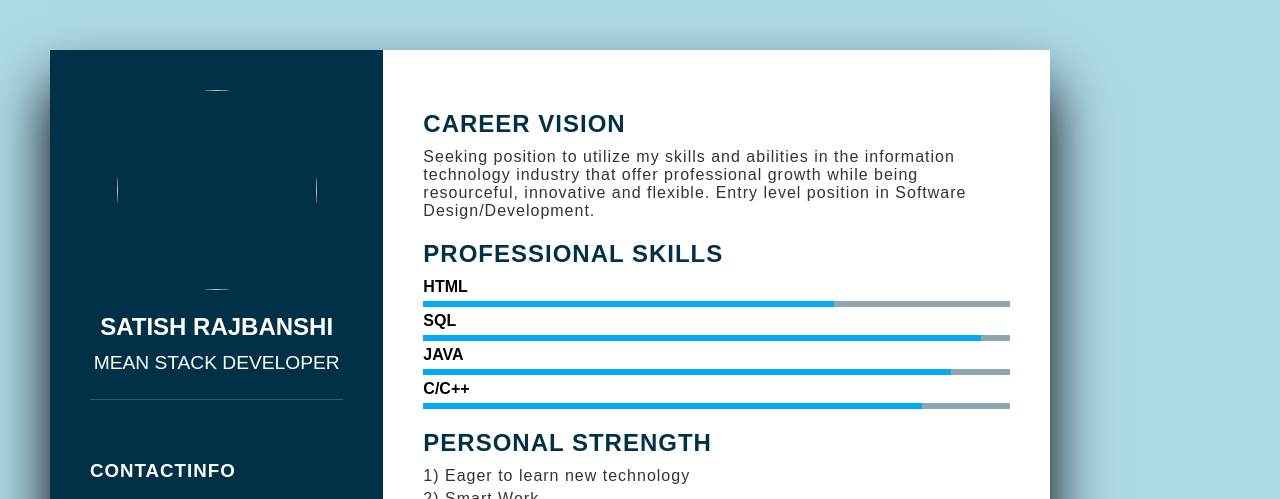
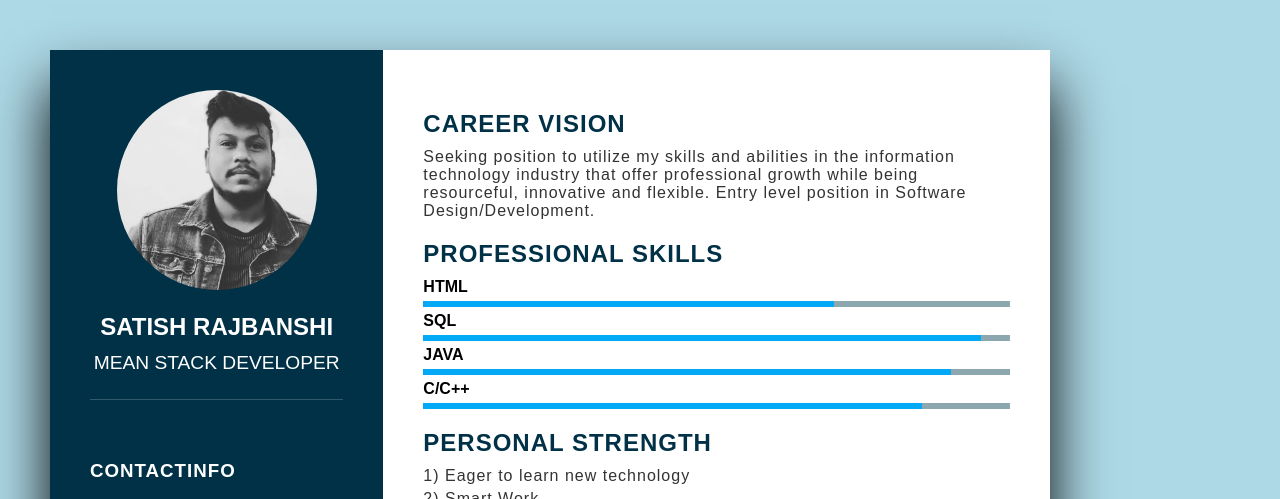
Before and after one commit to Satishr183/github.resume, a plain HTML site: page index.html in a window 1280 px wide. Shown: the top 499 px of the page. Drawn offline with Linux system fonts and the light colour scheme; the site is published under a folder, as on GitHub Pages, so addresses that start at the root find nothing.

Commit message:
image modification done

```diff
--- a/index.html
+++ b/index.html
@@ -18,7 +18,7 @@
         <div class="left">
             <div class="profile">
                 <div class="image">
-                    <img src="/pp.jpg" alt="">
+                    <img src="pp.jpg" alt="">
                 </div>
                 <h2>Satish Rajbanshi <br> <span>MEAN Stack Developer</span></h2>
             </div>
```
